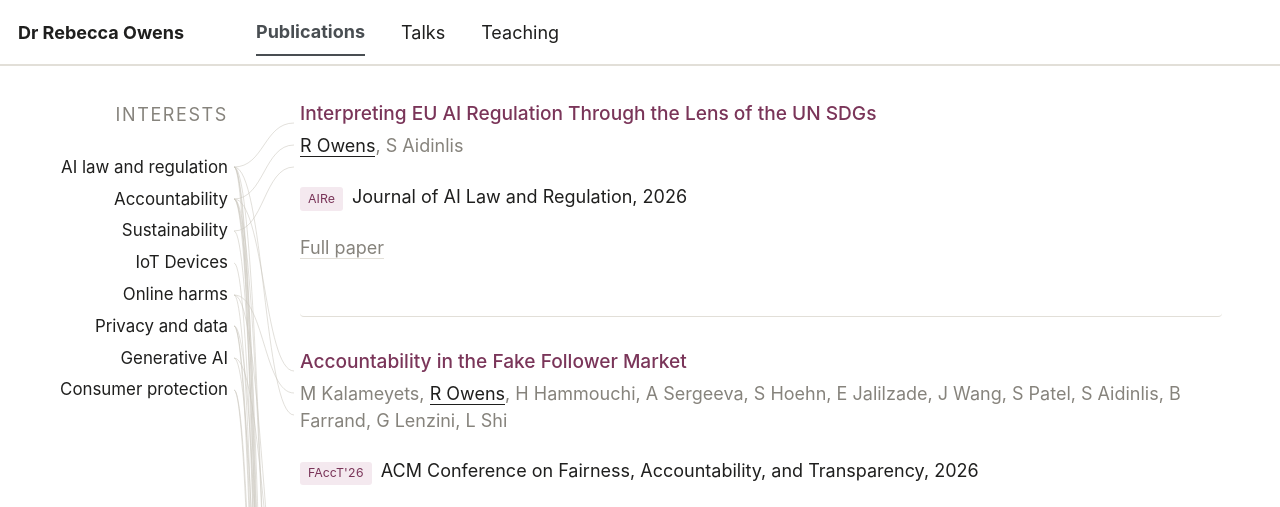
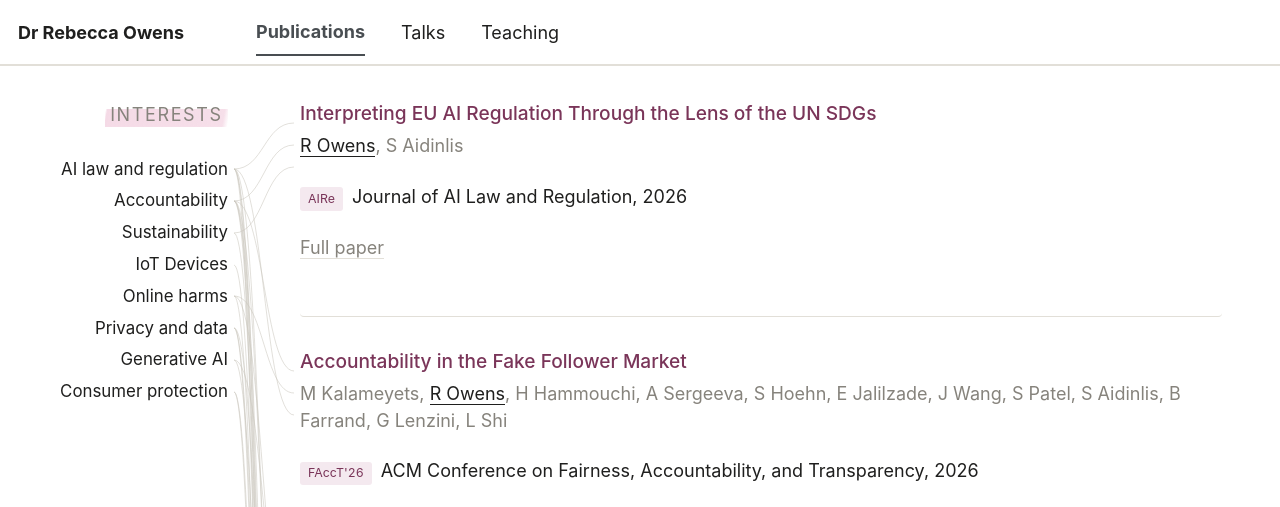
Before and after one commit to Rebecca-Owens/Rebecca-Owens.github.io, a Jekyll site: the page built from _pages/publications.html, in a window 1280 px wide. Shown: the top 507 px of the page. Built offline with Jekyll 4.4.1, drawn with Linux system fonts in a browser that asks for light colours; a style sheet for code colours, icons or effects is not loaded.

Commit message:
Add highlighter styles for INTERESTS heading
Added styles for highlighter marker on the INTERESTS heading.

```diff
--- a/assets/css/topic-curves.css
+++ b/assets/css/topic-curves.css
@@ -310,3 +310,20 @@
 @media (prefers-reduced-motion: reduce) {
   .pc__pub { transition: none; }
 }
+/* Highlighter marker on the INTERESTS heading. */
+.pc__rail-head {
+  display: inline-block;
+  background-image: linear-gradient(
+    100deg,
+    rgba(243, 212, 226, 0) 0.5%,
+    rgba(243, 212, 226, 0.85) 2%,
+    rgba(243, 212, 226, 0.75) 95%,
+    rgba(243, 212, 226, 0) 99.5%
+  );
+  background-repeat: no-repeat;
+  background-size: 100% 62%;
+  background-position: 0 78%;
+  padding: 0 0.3em 0.1em;
+  -webkit-box-decoration-break: clone;
+  box-decoration-break: clone;
+}
```
